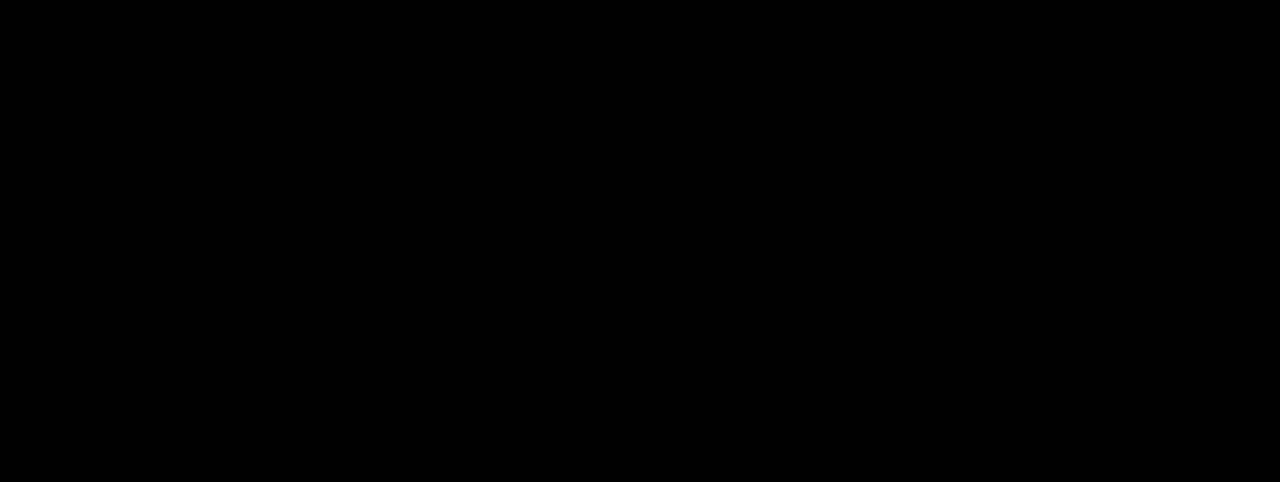
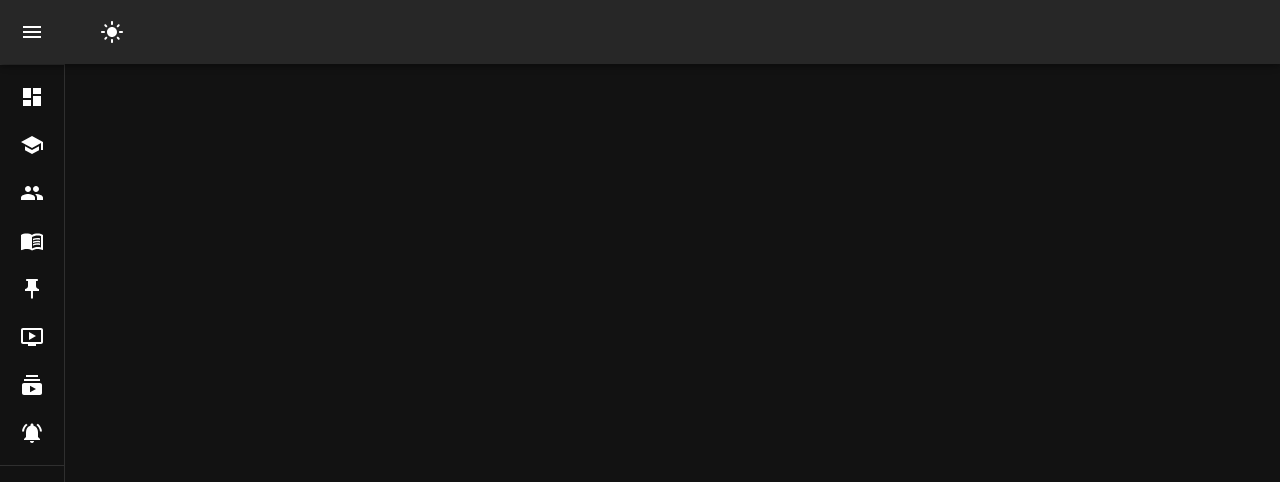
Before and after one commit to Meet16123/E-learn, a React (Create React App) app: page /courses in a window 1280 px wide. Before the commit this address had no page. Shown: the top 482 px of the page. Built offline with nearby package versions, Linux system fonts and the light colour scheme.

Commit message:
Sidebar Update with icon

```diff
--- a/src/pages/Header/Header.jsx
+++ b/src/pages/Header/Header.jsx
@@ -15,12 +15,10 @@
 import ListItemButton from '@mui/material/ListItemButton';
 import ListItemIcon from '@mui/material/ListItemIcon';
 import ListItemText from '@mui/material/ListItemText';
-import InboxIcon from '@mui/icons-material/MoveToInbox';
 import { createTheme } from '@mui/material/styles';
-
-import MailIcon from '@mui/icons-material/Mail';
 import { ThemeProvider } from '@emotion/react';
 import LightModeIcon from '@mui/icons-material/LightMode';
+import Sidebar from './Sidebar.js';
 
 const drawerWidth = 240;
 
@@ -107,6 +105,10 @@
     setOpen(false);
   };
 
+  function handleClick(path) {
+    console.log("Hey" ,path);
+  }
+
   return (
     <ThemeProvider theme={darkTheme}>
       <Box sx={{ display: 'flex' }}>
@@ -142,8 +144,39 @@
             </IconButton>
           </DrawerHeader>
           <Divider />
+
           <List>
-            {['Inbox', 'Starred', 'Send email', 'Drafts'].map((text, index) => (
+        {Sidebar.map((obj, index) => (
+
+            <ListItem key={obj.name} disablePadding sx={{ display: 'block' }} onClick={() => handleClick(obj?.name)}>
+              <ListItemButton
+                    sx={{
+                      minHeight: 48,
+                      justifyContent: open ? 'initial' : 'center',
+                      px: 2.5,
+                    }}
+                  >
+
+                    <ListItemIcon
+                      sx={{
+                        minWidth: 0,
+                        mr: open ? 3 : 'auto',
+                        justifyContent: 'center',
+                      }}
+                    >
+                      {obj.logo}
+                    </ListItemIcon>
+
+                    <ListItemText primary={obj.name} sx={{ opacity: open ? 1 : 0 }} />
+              </ListItemButton>
+            </ListItem>
+        ))}
+      </List>
+
+
+
+          {/* <List>
+            {['Courses', 'Schools', 'Students', 'Subjects','Chapter','Material','Video','Notification','Subcription'].map((text, index) => (
               <ListItem key={text} disablePadding sx={{ display: 'block' }}>
                 <ListItemButton
                   sx={{
@@ -165,32 +198,8 @@
                 </ListItemButton>
               </ListItem>
             ))}
-          </List>
+          </List> */}
           <Divider />
-          <List>
-            {['All mail', 'Trash', 'Spam'].map((text, index) => (
-              <ListItem key={text} disablePadding sx={{ display: 'block' }}>
-                <ListItemButton
-                  sx={{
-                    minHeight: 48,
-                    justifyContent: open ? 'initial' : 'center',
-                    px: 2.5,
-                  }}
-                >
-                  <ListItemIcon
-                    sx={{
-                      minWidth: 0,
-                      mr: open ? 3 : 'auto',
-                      justifyContent: 'center',
-                    }}
-                  >
-                    {index % 2 === 0 ? <InboxIcon /> : <MailIcon />}
-                  </ListItemIcon>
-                  <ListItemText primary={text} sx={{ opacity: open ? 1 : 0 }} />
-                </ListItemButton>
-              </ListItem>
-            ))}
-          </List>
         </Drawer>
       </Box>
     </ThemeProvider>
--- /dev/null
+++ b/src/pages/Header/Sidebar.js
@@ -0,0 +1,46 @@
+import DashboardIcon from '@mui/icons-material/Dashboard';
+import SchoolIcon from '@mui/icons-material/School';
+import PeopleIcon from '@mui/icons-material/People';
+import MenuBookIcon from '@mui/icons-material/MenuBook';
+import PushPinIcon from '@mui/icons-material/PushPin';
+import OndemandVideoIcon from '@mui/icons-material/OndemandVideo';
+import SubscriptionsIcon from '@mui/icons-material/Subscriptions';
+import NotificationsActiveIcon from '@mui/icons-material/NotificationsActive';
+
+
+export default [
+    {
+        name: 'Courses',
+        logo: (<DashboardIcon />)
+    },
+    {
+        name: 'Schools',
+        logo: (<SchoolIcon />)
+    },
+    {
+        name: 'Students',
+        logo: (<PeopleIcon />),
+    },
+    {
+        name: 'Subjects',
+        logo: (<MenuBookIcon />),
+    },
+    {
+        name: 'Materials',
+        logo: (<PushPinIcon />),
+    },
+    {
+        name: 'Videos',
+        logo: (<OndemandVideoIcon />),
+    },
+    {
+        name: 'Subscriptions',
+        logo: (<SubscriptionsIcon />),
+    },
+    {
+        name: 'Notifications',
+        logo: (<NotificationsActiveIcon />),
+
+    },
+
+];
--- a/src/pages/Login/index.jsx
+++ b/src/pages/Login/index.jsx
@@ -41,6 +41,8 @@
     };
 
     axios
+
+
       .post(`${process.env.REACT_APP_SERVER_HOST}/admin/login`, payload)
       .then((data) => {
         console.log(data.data);
--- /dev/null
+++ b/src/pages/SideBar/Courses.jsx
@@ -0,0 +1,10 @@
+import React from 'react'
+import Header from '../Header/Header';
+
+export default function Courses() {
+  return (
+    <>
+        <Header />
+    </>
+  )
+}
--- a/src/routes/RouteList.js
+++ b/src/routes/RouteList.js
@@ -1,5 +1,6 @@
 import Login from '../pages/Login/index';
 import Header from '../pages/Header/Header';
+import Courses from '../pages/SideBar/Courses';
 
 export default [
   {
@@ -20,4 +21,11 @@
     exact: true,
     component: Header,
   },
+  {
+    path: 'courses',
+    name: 'Courses',
+    exact: true,
+    component: Courses,
+  }
+
 ];
```
